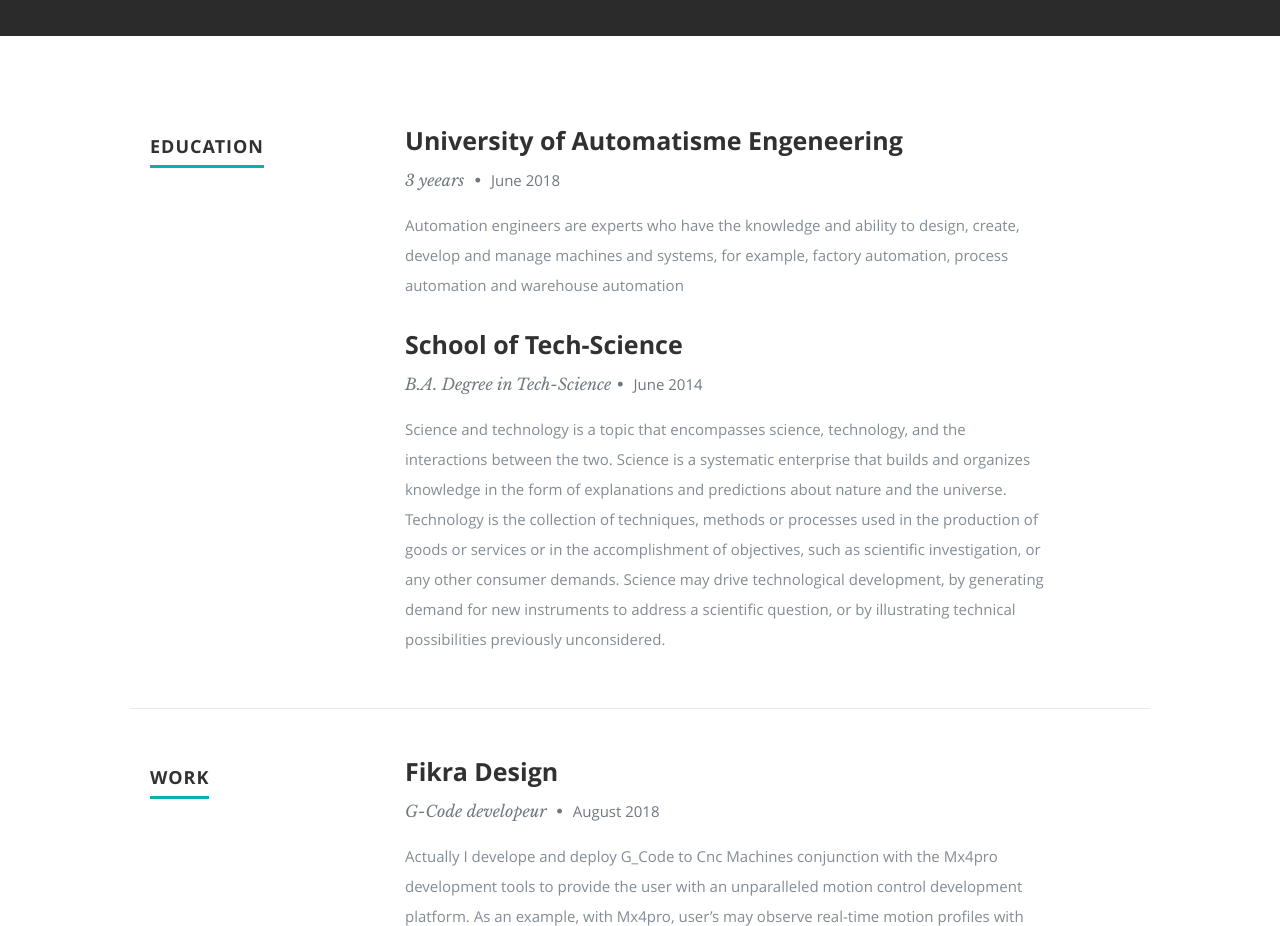
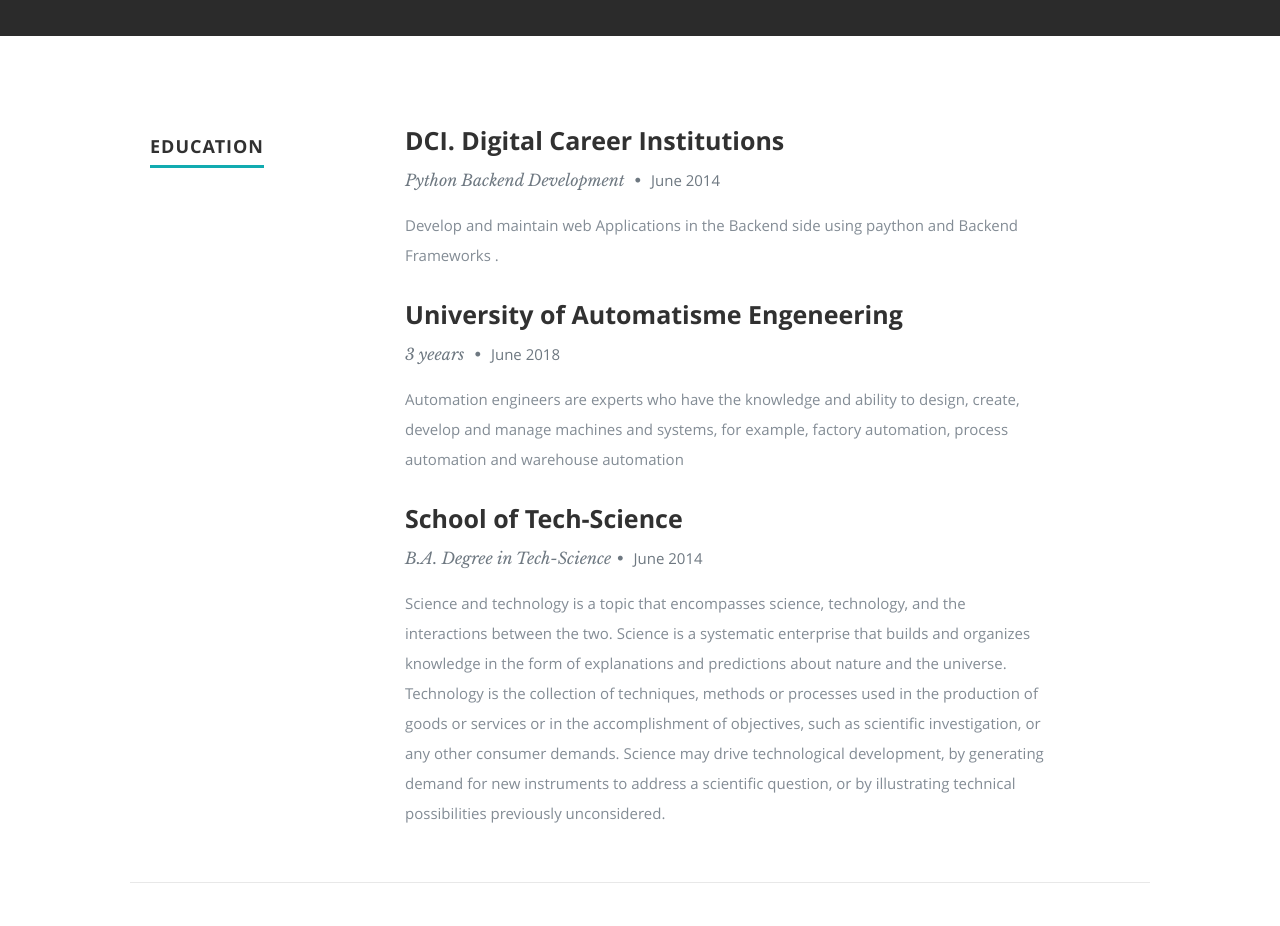
Before and after one commit to IObilly/Portfilio, a plain HTML site: page index.html in a window 1280 px wide. Shown: the part 1460-2386 px from the top of the page. Drawn offline with nearby package versions, Linux system fonts and the light colour scheme.

Commit message:
Update index.html

```diff
--- a/index.html
+++ b/index.html
@@ -136,6 +136,20 @@
          </div>
 
          <div class="nine columns main-col">
+	     <div class="row item">
+
+               <div class="twelve columns">
+
+                  <h3>DCI. Digital Career Institutions</h3>
+                  <p class="info">Python Backend Development <span>&bull;</span> <em class="date">June 2014</em></p>
+
+                  <p>
+                     Develop and maintain web Applications in the Backend side using paython and Backend Frameworks .
+                  </p>
+
+               </div>
+
+            </div> <!-- item end -->
 
             <div class="row item">
 
```
